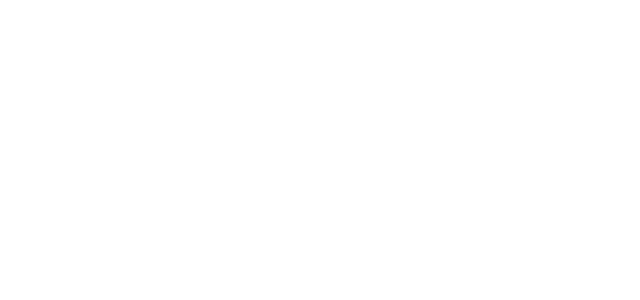
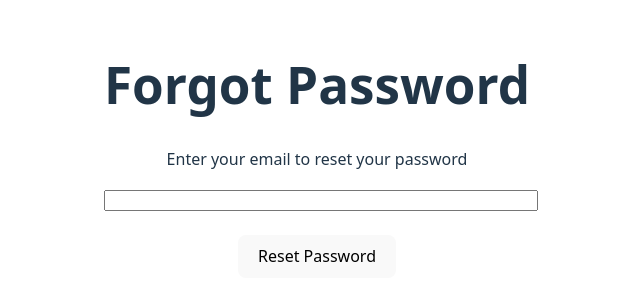
Before and after one commit to austin-pereira/MealMates, a React (Vite) app: page /forgot-password in a window 1280 px wide. Before the commit this address had no page. Shown: the part 250-550 px from the top of the page, without its empty margins (323-963 px from the left). Built offline with nearby package versions, Linux system fonts and the light colour scheme.

Commit message:
made forgot pw page

```diff
--- a/src/Routes.tsx
+++ b/src/Routes.tsx
@@ -3,6 +3,7 @@
 import GroupSelection from './components/AuthScreens/GroupSelection';
 import CreateGroup from './components/AuthScreens/CreateGroup';
 import ExistingGroup from './components/AuthScreens/ExistingGroup';
+import ForgotPassword from './components/AuthScreens/ForgotPassword';
 import './App.css';
 
 const Routes = () => {
@@ -11,6 +12,7 @@
         {path: '/group', element: <GroupSelection />},
         {path: '/create-group', element: <CreateGroup />},
         {path: '/existing-group', element: <ExistingGroup />},
+        {path: '/forgot-password', element: <ForgotPassword />},
     ]);
 
     return element;
--- a/src/components/AuthScreens/ForgotPassword.tsx
+++ b/src/components/AuthScreens/ForgotPassword.tsx
@@ -0,0 +1,43 @@
+import React, { useState } from 'react';
+import { auth } from '../../firebaseConfig';
+import { sendPasswordResetEmail } from 'firebase/auth';
+
+const ForgotPassword = () => {
+  const [email, setEmail] = useState('');
+  const [error, setError] = useState('');
+
+  const handleSubmit = async (e: React.FormEvent) => {
+    e.preventDefault();
+    setError('');
+
+    try {
+      await sendPasswordResetEmail(auth, email);
+      console.log('Password reset email sent');
+    } catch (error: any) {
+      setError('Failed to send password reset email');
+      console.error('Password reset error:', error);
+    }
+  };
+
+  return (
+    <div>
+      <h1>Forgot Password</h1>
+      {error && <div>{error}</div>}
+      <form onSubmit={handleSubmit}>
+        <p>Enter your email to reset your password</p>
+        <input
+          type="email"
+          value={email}
+          onChange={(e) => setEmail(e.target.value)}
+          required
+          style={{width: '100%'}}
+        />
+        <br />
+        <br />
+        <button type="submit">Reset Password</button>
+      </form>
+    </div>
+  );
+};
+
+export default ForgotPassword;
--- a/src/components/AuthScreens/Login.tsx
+++ b/src/components/AuthScreens/Login.tsx
@@ -101,7 +101,7 @@
           </div>
           {isLogin && (
             <div className="forgot-password">
-              <a href="#">Forgot password?</a>
+              <Link to="/forgot-password">Forgot password?</Link>
             </div>
           )}
         </div>
```
